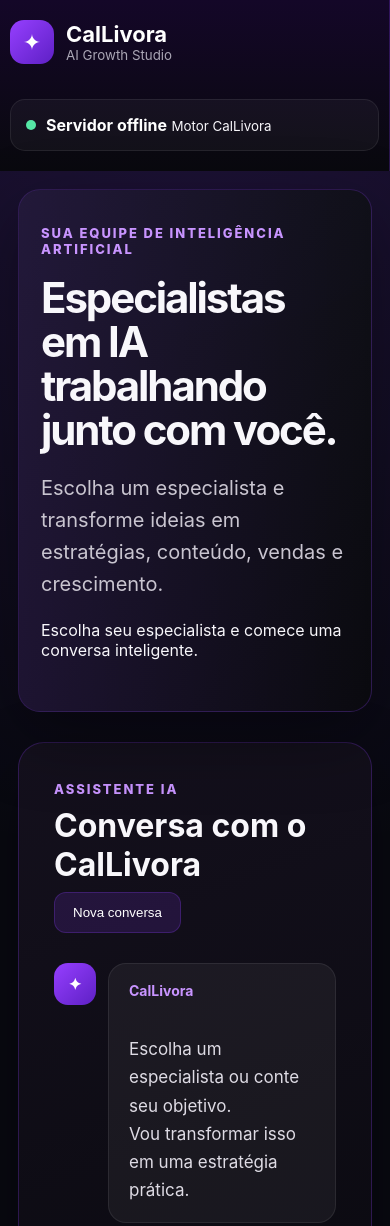
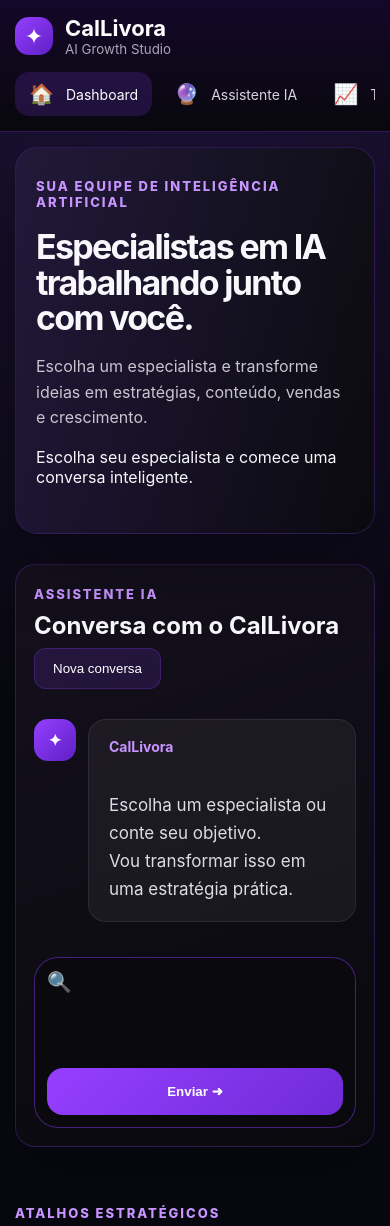
Before and after one commit to caiovinicius68-lab/callivora, a website: page public/index.html in a window 390 px wide. Shown: the top 1226 px of the page. Drawn offline with Linux system fonts and the light colour scheme; no server answers.

Commit message:
Melhorias responsivas mobile

```diff
--- a/public/style.css
+++ b/public/style.css
@@ -1511,3 +1511,203 @@ background:#09090e;
 z-index:10;
 
 }
+
+/* ============================
+   MOBILE APP MODE
+============================ */
+
+@media(max-width:760px){
+
+body{
+    overflow-x:hidden;
+}
+
+
+/* sidebar vira topo */
+
+.app-shell{
+    display:block;
+}
+
+
+.sidebar,
+.global-sidebar{
+
+    position:relative;
+    width:100%;
+    height:auto;
+
+    padding:15px;
+
+    border-right:none;
+    border-bottom:1px solid rgba(139,61,255,.25);
+
+}
+
+
+/* marca menor */
+
+.brand{
+
+    margin-bottom:15px;
+
+}
+
+
+.brand-mark{
+
+    width:38px;
+    height:38px;
+
+}
+
+
+
+/* menu horizontal */
+
+.sidebar-nav,
+.global-menu{
+
+    display:flex;
+
+    flex-direction:row;
+
+    overflow-x:auto;
+
+    gap:8px;
+
+}
+
+
+.nav-item,
+.global-menu a{
+
+    min-width:max-content;
+
+    padding:10px 14px;
+
+    font-size:14px;
+
+}
+
+
+
+/* esconder status */
+
+.sidebar-status,
+.global-sidebar-footer{
+
+    display:none;
+
+}
+
+
+
+/* conteúdo */
+
+.main-content{
+
+    padding:15px;
+
+}
+
+
+
+/* hero */
+
+.hero{
+
+    min-height:auto;
+
+    padding:30px 20px;
+
+    border-radius:22px;
+
+}
+
+
+.hero h1{
+
+    font-size:34px;
+
+}
+
+
+.hero-subtitle{
+
+    font-size:16px;
+
+}
+
+
+
+/* cards */
+
+.cards{
+
+    grid-template-columns:1fr;
+
+}
+
+
+
+/* chat */
+
+.chat-panel{
+
+    padding:18px;
+
+    border-radius:20px;
+
+}
+
+
+.chat-header h2{
+
+    font-size:24px;
+
+}
+
+
+/* caixa de pergunta */
+
+.ask-box,
+.agent-input{
+
+    grid-template-columns:1fr;
+
+    padding:12px;
+
+}
+
+
+
+.send-button{
+
+    width:100%;
+
+}
+
+
+
+/* mensagens */
+
+.messages,
+.agent-history{
+
+    max-height:none;
+
+}
+
+
+.message-content{
+
+    max-width:90%;
+
+    font-size:15px;
+
+}
+
+
+
+}
```
